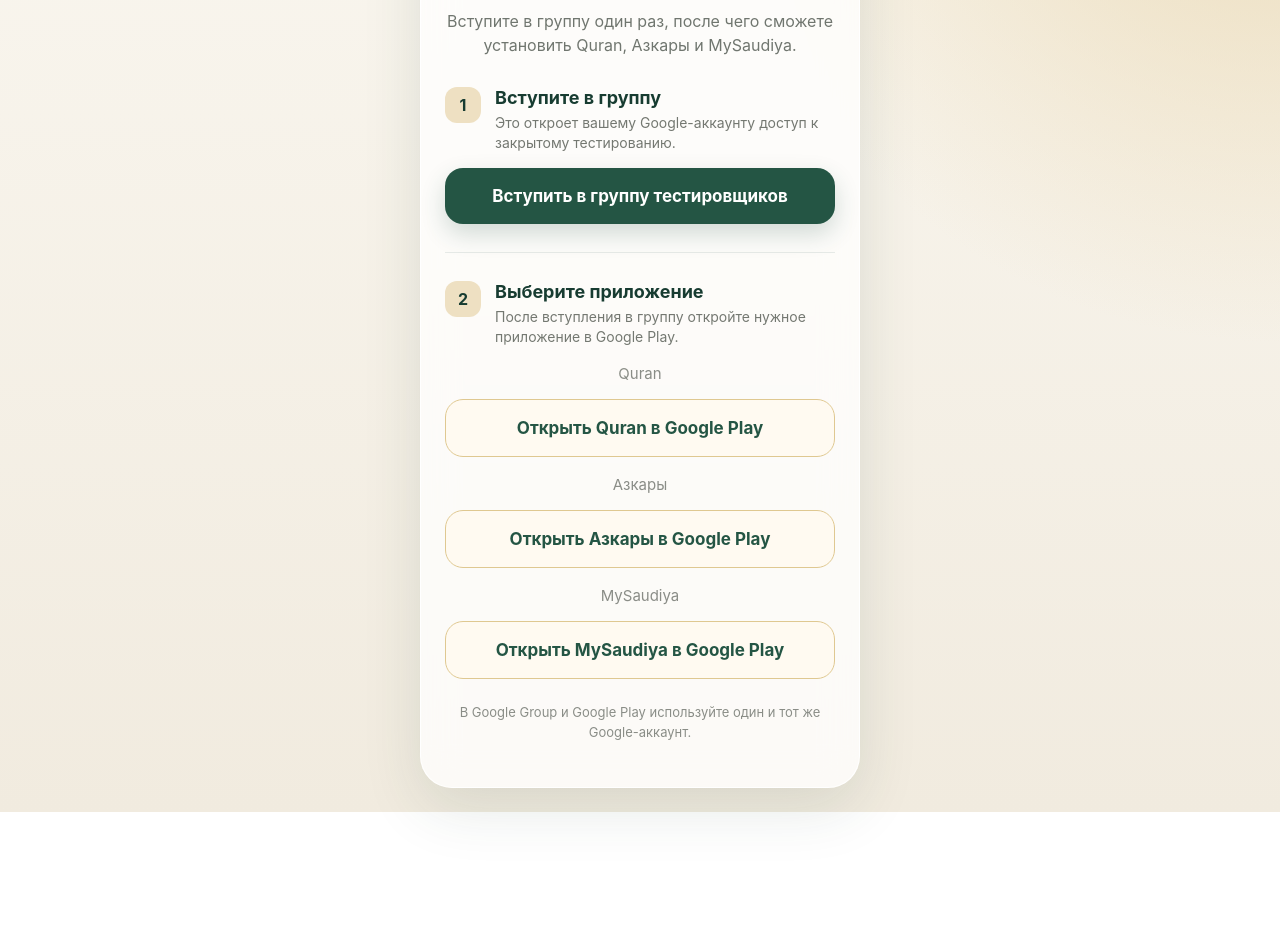
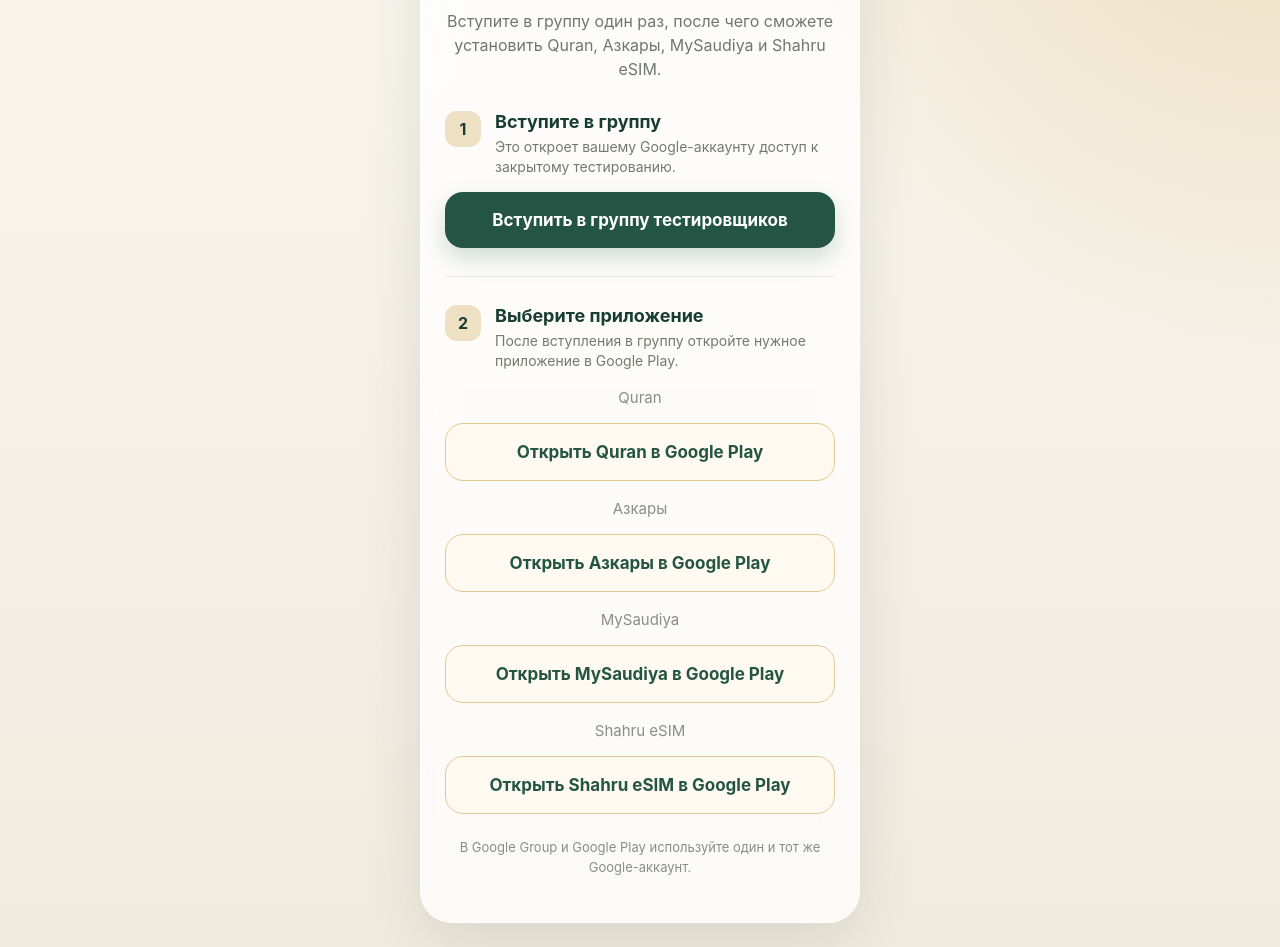
Before and after one commit to mysaudiya/Quran-test, a plain HTML site: page index.html in a window 1280 px wide. Shown: the part 236-1183 px from the top of the page. Before the commit the page ends 1048 px from the top, so only its background shows below. Drawn offline with Linux system fonts and the light colour scheme.

Commit message:
Update index.html

```diff
--- a/index.html
+++ b/index.html
@@ -144,7 +144,7 @@
     <h1>Тестирование приложений</h1>
 
     <p class="intro">
-      Вступите в группу один раз, после чего сможете установить Quran, Азкары и MySaudiya.
+      Вступите в группу один раз, после чего сможете установить Quran, Азкары, MySaudiya и Shahru eSIM.
     </p>
 
     <div class="step">
@@ -199,6 +199,14 @@
       Открыть MySaudiya в Google Play
     </a>
 
+    <div class="app-title">Shahru eSIM</div>
+
+    <a class="app"
+       href="https://play.google.com/store/apps/details?id=com.shahru.app"
+       target="_blank">
+      Открыть Shahru eSIM в Google Play
+    </a>
+
     <p class="note">
       В Google Group и Google Play используйте один и тот же Google-аккаунт.
     </p>
```
